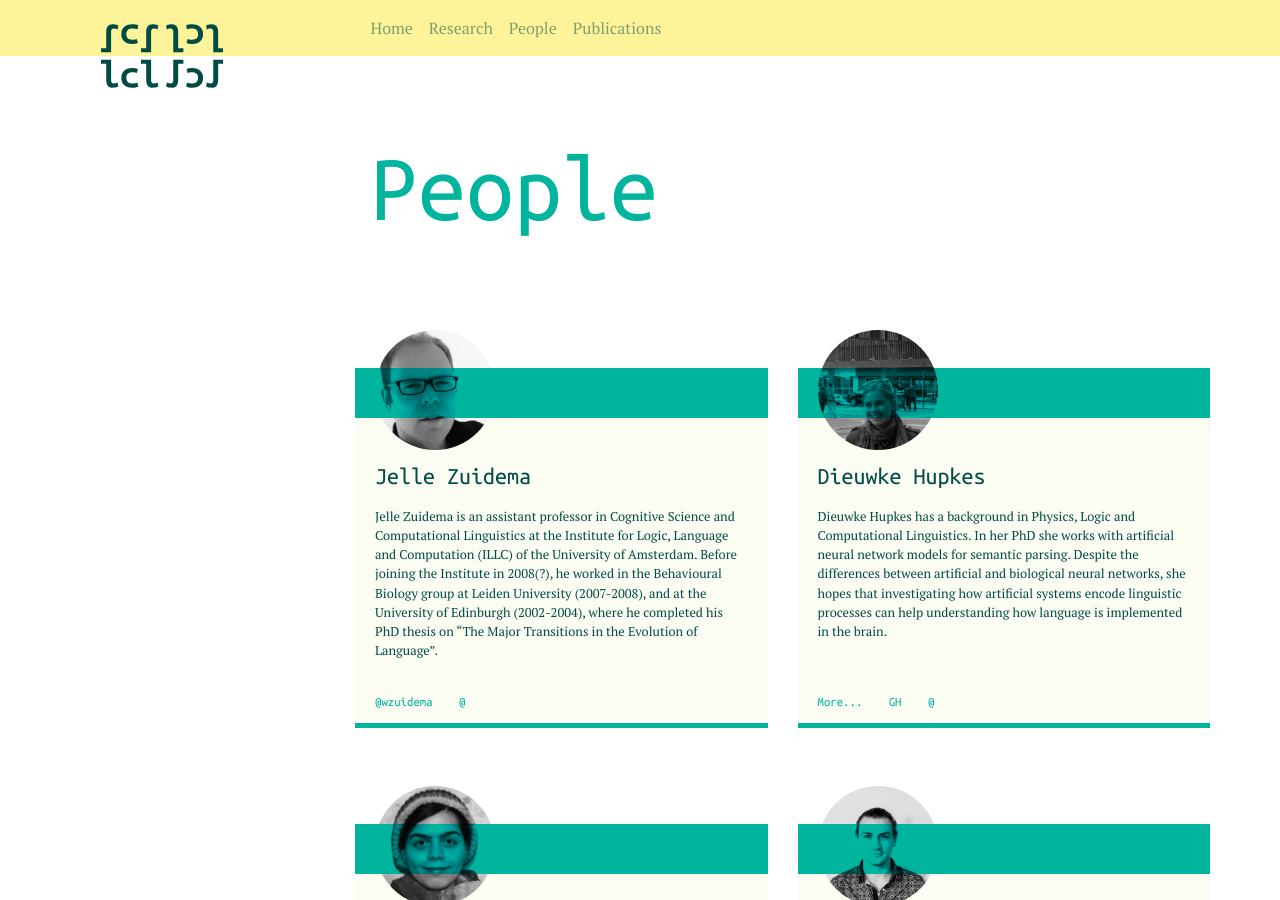
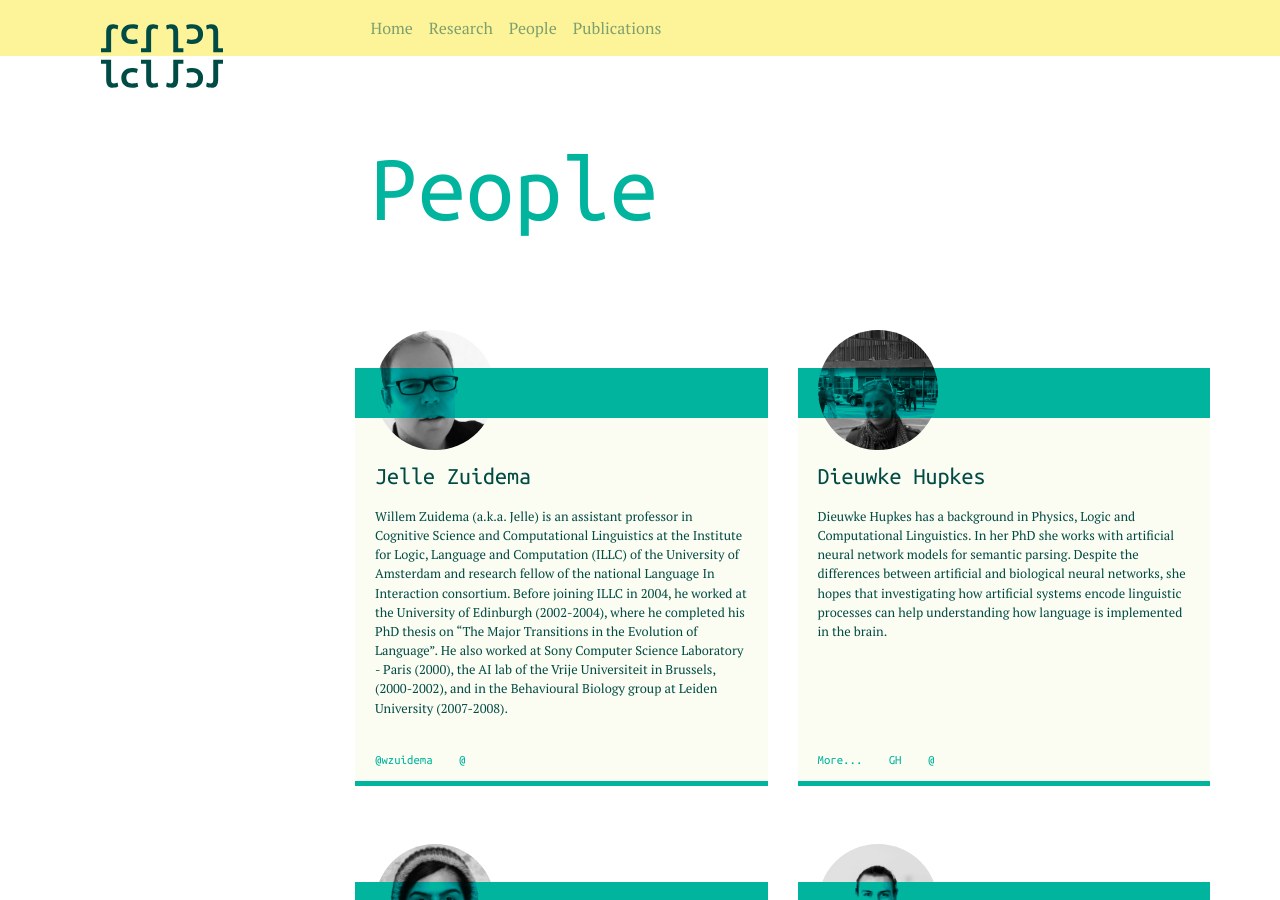
Before and after one commit to clclab/clclab-website, a Jekyll site: the page built from jekyll/people.html, in a window 1280 px wide and 900 px high. Built offline with Jekyll 4.4.1, drawn with Linux system fonts in a browser that asks for light colours; a script that is not in the unit is left out.

Commit message:
Update people.yml

```diff
--- a/jekyll/_data/people.yml
+++ b/jekyll/_data/people.yml
@@ -4,12 +4,14 @@
   email: w.h.zuidema@uva.nl
   twitter: wzuidema
   interests: >
-     Jelle Zuidema is an assistant professor in Cognitive Science and Computational Linguistics
-     at the Institute for Logic, Language and Computation (ILLC) of the University
-     of Amsterdam. Before joining the Institute in 2008(?), he worked in the Behavioural
-     Biology group at Leiden University (2007-2008), and at the University of Edinburgh
+     Willem Zuidema (a.k.a. Jelle) is an assistant professor in Cognitive Science and
+     Computational Linguistics at the Institute for Logic, Language and Computation (ILLC)
+     of the University of Amsterdam and research fellow of the national Language In
+     Interaction consortium. Before joining ILLC in 2004, he worked at the University of Edinburgh
      (2002-2004), where he completed his PhD thesis on “The Major Transitions in the
-     Evolution of Language”.
+     Evolution of Language”. He also worked at Sony Computer Science Laboratory - Paris (2000),
+     the AI lab of the Vrije Universiteit in Brussels, (2000-2002), and in the Behavioural
+     Biology group at Leiden University (2007-2008).
   img: media/jelle.jpg
 
 - name: Dieuwke Hupkes
```
